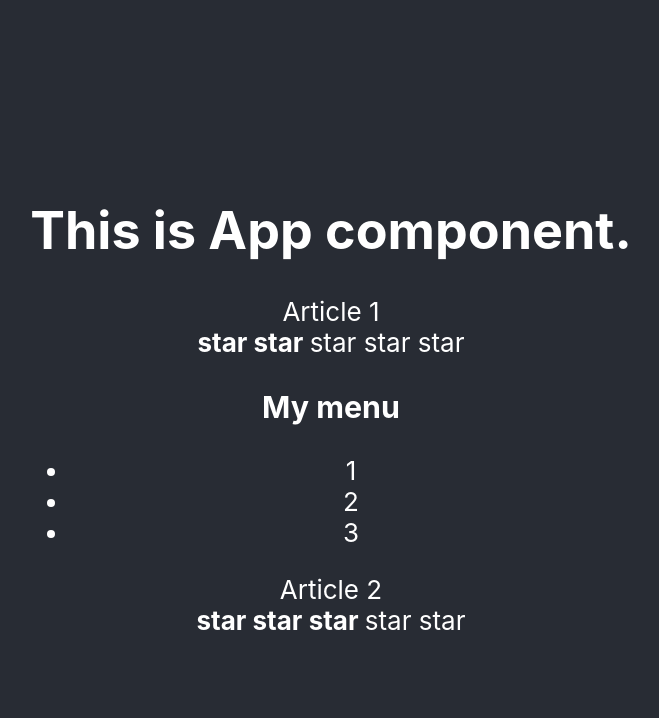
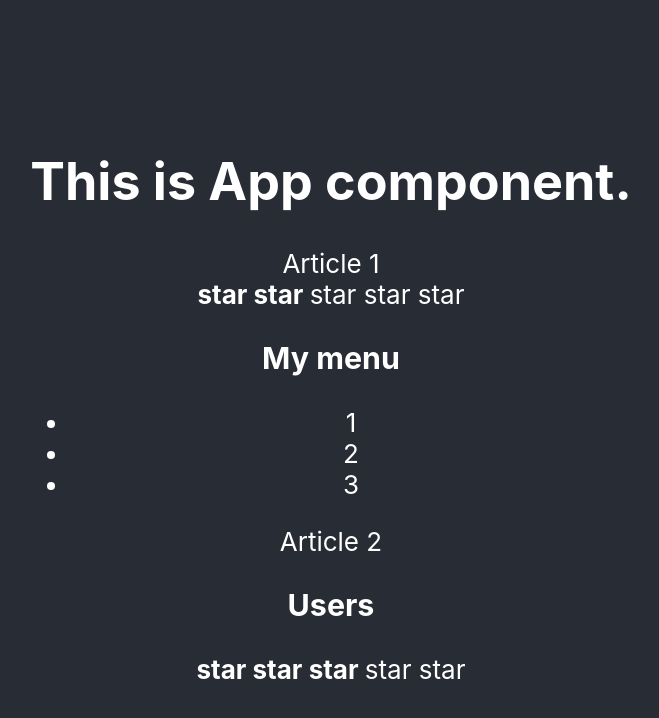
Before and after one commit to dasiklasik/ts-project, a React (Create React App) app: page / in a window 1280 px wide. Shown: the top 718 px of the page, without its empty margins (309-968 px from the left). Built offline with nearby package versions, Linux system fonts and the light colour scheme.

Commit message:
feat: add types of props

```diff
--- a/src/components/Accordion.tsx
+++ b/src/components/Accordion.tsx
@@ -1,7 +1,19 @@
 import React from "react";
 
-export function Accordion(props: any) {
+type AccordionPropsType = {
+    title: string,
+    collapsed: boolean
+}
+
+export function Accordion(props: AccordionPropsType) {
     console.log('Accordion rendering');
+    if (props.collapsed) {
+        return (
+            <div>
+                <AccordionTitle title={props.title}/>
+            </div>
+        )
+    }
     return (
         <div>
             <AccordionTitle title={props.title}/>
@@ -10,7 +22,11 @@
     )
 }
 
-function AccordionTitle(props: any) {
+type AccordionTitlePropsType = {
+    title: string
+}
+
+function AccordionTitle(props: AccordionTitlePropsType) {
     console.log('AccordionTitle rendering');
     return <h3>{props.title}</h3>
 }
--- a/src/components/App.tsx
+++ b/src/components/App.tsx
@@ -11,14 +11,19 @@
         <PageTitle title={'This is App component.'} />
         Article 1
         <Rating value={2} />
-        <Accordion title={'My menu'} />
+        <Accordion title={'My menu'} collapsed={false}/>
         Article 2
+        <Accordion title={'Users'} collapsed={true}/>
         <Rating value={3}/>
     </div>
   );
 }
 
-function PageTitle(props: any) {
+type PageTitlePropsType = {
+    title: string
+}
+
+function PageTitle(props: PageTitlePropsType) {
     console.log('PageTitle rendering');
     return (
         <h1>{props.title}</h1>
--- a/src/components/Rating.tsx
+++ b/src/components/Rating.tsx
@@ -1,6 +1,10 @@
 import React from "react";
 
-function Rating(props: any) {
+type RatingPropsType = {
+    value: 0 | 1 | 2 | 3 | 4| 5
+}
+
+function Rating(props: RatingPropsType) {
     console.log('Rating rendering');
     if (props.value === 1) {
         return (
@@ -65,7 +69,11 @@
     }
 }
 
-function Star(props: any) {
+type StarPropsType = {
+    selected: boolean
+}
+
+function Star(props: StarPropsType) {
     console.log('Star rendering');
     if (props.selected === true) {
         return <span><b>star </b></span>;
```
